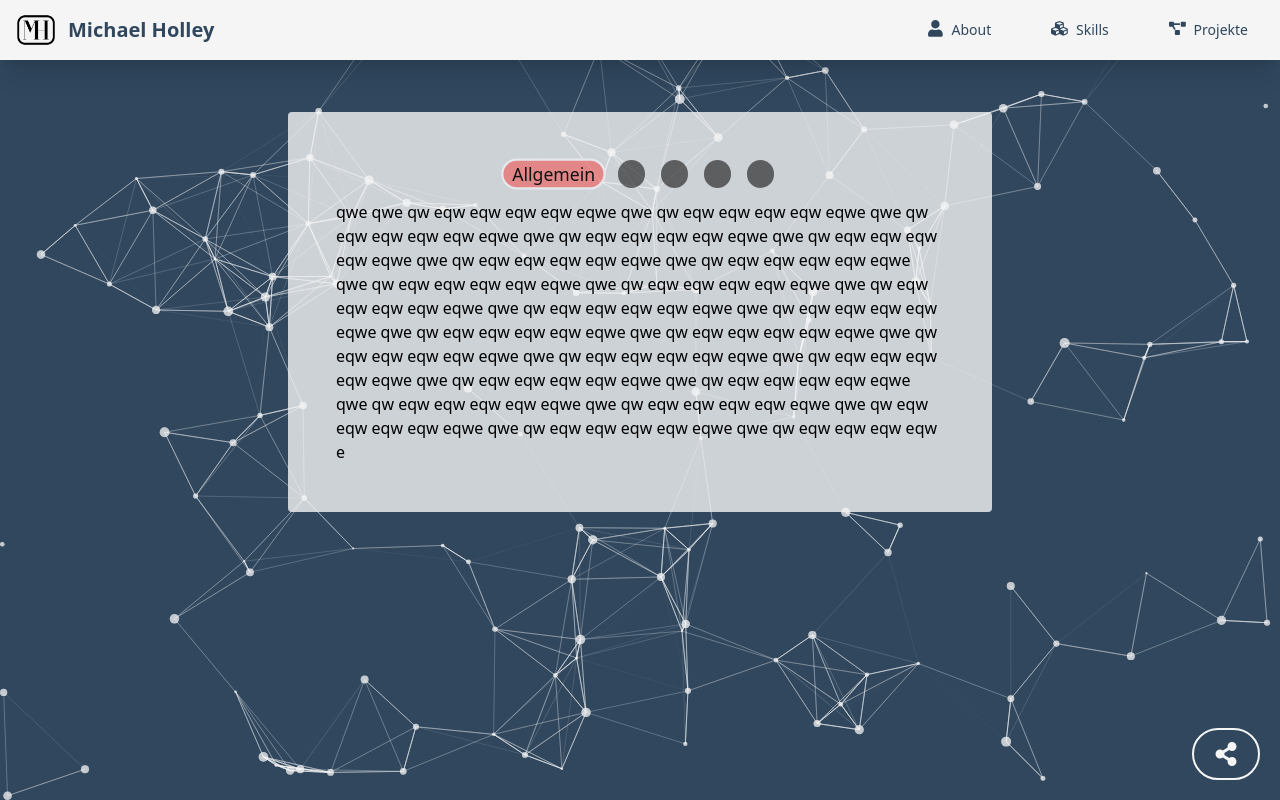
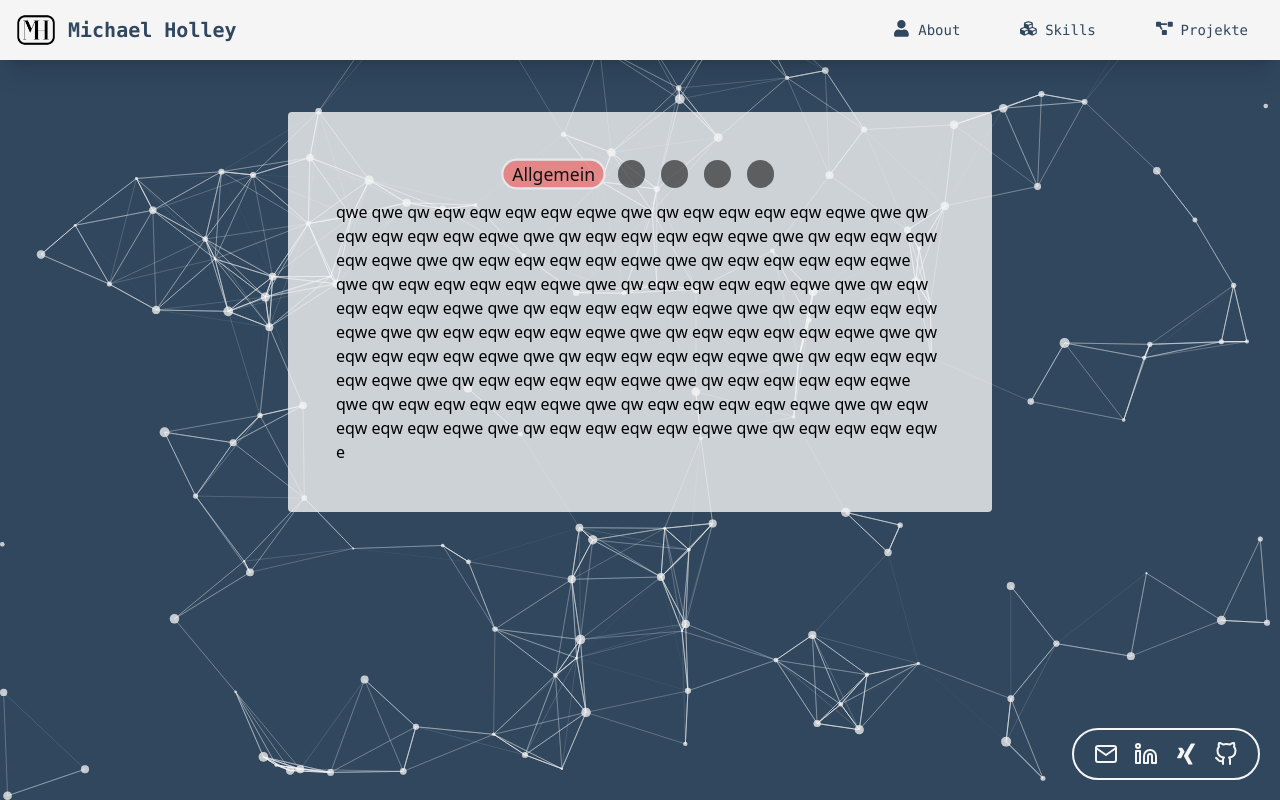
Before and after one commit to MichaelHolley/michaelholley.de, a React (Create React App) app: page /Skills in a window 1280 px wide. Built offline with nearby package versions, Linux system fonts and the light colour scheme.

Commit message:
added tooltip to footer

```diff
--- a/src/components/footer.tsx
+++ b/src/components/footer.tsx
@@ -1,91 +1,65 @@
 import React, { useState } from "react";
-import {
-  FaGithub,
-  FaXingSquare,
-  FaLinkedin,
-  FaEnvelope,
-  FaShareAlt,
-  FaTimes,
-} from "react-icons/fa";
+import { FaXing, FaShareAlt, FaTimes } from "react-icons/fa";
+import { FiLinkedin, FiGithub, FiMail } from "react-icons/fi";
 
 function Footer() {
-  const [collapsed, setCollapsed] = useState(true);
-
   return (
-    <footer className="bg-b0 fixed bottom-5 right-5 p-3 rounded-full border-2 border-w0 transition-[width] duration-500">
+    <footer className="bg-b0 fixed z-20 bottom-5 right-5 p-3 rounded-full border-2 border-w0 transition-[width] duration-500">
       <ul className="flex flex-row-reverse text-w0">
-        <li
-          className="mx-2 cursor-pointer"
-          onClick={() => setCollapsed(!collapsed)}
-        >
-          {collapsed ? (
-            <FaShareAlt
-              size="1.5em"
-              className="hover:fill-r0 transition ease-out duration-500 hover:scale-110"
-            />
-          ) : (
-            <FaTimes
-              size="1.5em"
-              className="hover:fill-r0 transition ease-out duration-500 hover:scale-110"
-            />
-          )}
-        </li>
-        <li className="mx-2" hidden={collapsed}>
-          <span className="border-r-2"> </span>
-        </li>
-        {!collapsed ? (
-          <>
         <NavBarIconItem
           icon={
-                <FaGithub
+            <FiGithub
               size="1.5em"
-                  className="hover:fill-r0 transition ease-out duration-500 hover:scale-110"
+              className="hover:stroke-r0 transition ease-out duration-500 hover:scale-110"
             />
           }
           link="https://github.com/MichaelHolley"
+          title="GitHub"
         ></NavBarIconItem>
         <NavBarIconItem
           icon={
-                <FaXingSquare
+            <FaXing
               size="1.5em"
               className="hover:fill-r0 transition ease-out duration-500 hover:scale-110"
             />
           }
           link="https://www.xing.com/profile/Michael_Holley"
+          title="Xing"
         ></NavBarIconItem>
         <NavBarIconItem
           icon={
-                <FaLinkedin
+            <FiLinkedin
               size="1.5em"
-                  className="hover:fill-r0 transition ease-out duration-500 hover:scale-110"
+              className="hover:stroke-r0 transition ease-out duration-500 hover:scale-110"
             />
           }
           link="https://www.linkedin.com/in/michael-holley-791a64228/"
+          title="LinkedIn"
         ></NavBarIconItem>
         <NavBarIconItem
           icon={
-                <FaEnvelope
+            <FiMail
               size="1.5em"
-                  className="hover:fill-r0 transition ease-out duration-500 hover:scale-110"
+              className="hover:stroke-r0 transition ease-out duration-500 hover:scale-110"
             />
           }
           link="mailto:michael.philipp.holley@gmail.com"
+          title="Mail"
         ></NavBarIconItem>
-          </>
-        ) : (
-          <></>
-        )}
       </ul>
     </footer>
   );
 }
 
-function NavBarIconItem(props: { icon: any; link: string }) {
+function NavBarIconItem(props: { icon: any; link: string; title: string }) {
   return (
-    <li className="mx-1 visible:tr">
+    <li className="mx-2 group">
       <a href={props.link} target="_blank">
         {props.icon}
       </a>
+      <span className="absolute w-auto p-1 m-2 -top-12 -ml-1 rounded-md shadow-md text-b0 bg-w0 bg-opacity-50 origin-left hidden group-hover:block">
+        {props.title}
+      </span>
     </li>
   );
 }
--- a/src/components/navbar.tsx
+++ b/src/components/navbar.tsx
@@ -11,7 +11,7 @@ function NavBar() {
   const [collapsed, setCollapsed] = useState(true);
 
   return (
-    <nav className="px-2 sm:px-4 py-2.5 shadow-xl bg-w0 w-full z-10 fixed top-0">
+    <nav className="px-2 sm:px-4 py-2.5 shadow-xl bg-w0 w-full z-10 fixed top-0 font-mono">
       <div className="container flex flex-wrap justify-between items-center mx-auto">
         <a href="/" className="flex">
           <img src="/logo512.png" className="mr-3 h-10" />
@@ -68,7 +68,7 @@ function NavBarLinkItem(props: { route: string; title: string; icon: any }) {
         className="py-2 pr-4 pl-3 text-b0 text-md flex rounded hover:bg-r0 hover:bg-opacity-40 transition-all duration-500 group"
         aria-current="page"
       >
-        <span className="mr-2 group-hover:scale-125 transition duration-500 ease-in-out">{props.icon}</span>
+        <span className="mr-2 group-hover:scale-125 ease-in-out duration-500">{props.icon}</span>
         <span>{props.title}</span>
       </a>
     </li>
--- a/src/pages/skills.tsx
+++ b/src/pages/skills.tsx
@@ -19,7 +19,7 @@ function Skills() {
     }
 
     setAllowWheelInput(false);
-    setTimeout(() => setAllowWheelInput(true), 150);
+    setTimeout(() => setAllowWheelInput(true), 100);
 
     if (event.deltaY < 0 && index > 0) {
       setIndex(index - 1);
@@ -38,7 +38,7 @@ function Skills() {
             index === i ? "bg-r0 border-2 scale-110 text-bl0" : "bg-bl0"
           } bg-opacity-60 min-w-[27px] mx-2 px-2 hover:cursor-pointer`}
         >
-          {index === i ? sections[i] : "  "}
+          {index === i ? section : "  "}
         </span>
       );
     });
```
Lines whose indentation alone changed are shown as unchanged.
